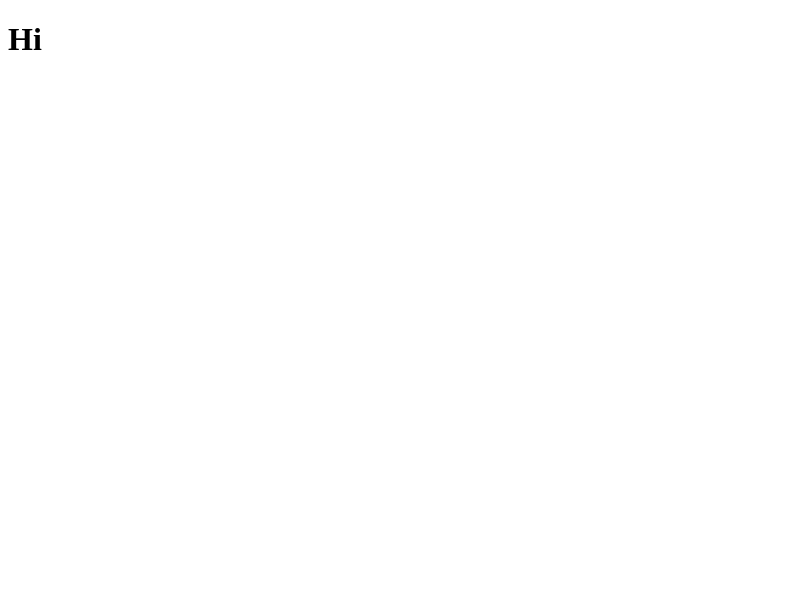
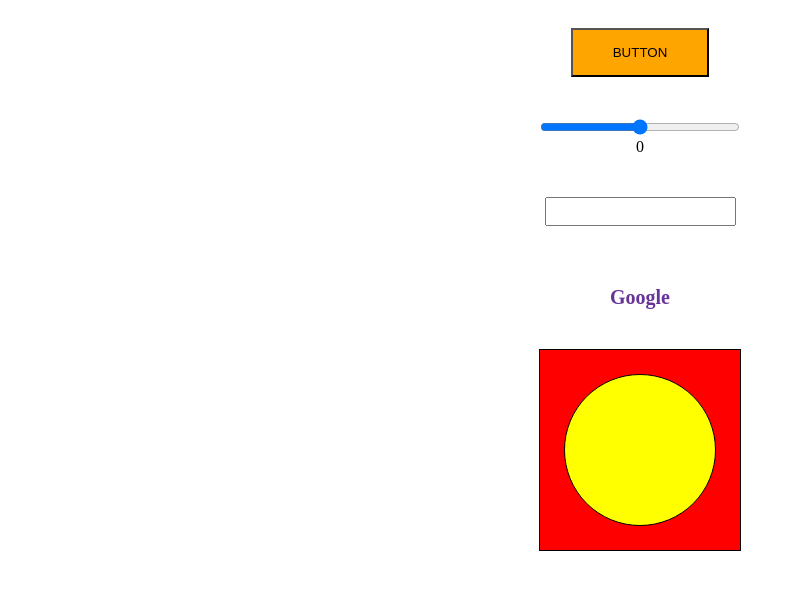
Before and after one commit to IgorKriv/learn_JS, a plain HTML site: page index.html in a window 1280 px wide. Shown: the whole page, without its empty margins (0-796 px from the left). Drawn offline with Linux system fonts and the light colour scheme.

Commit message:
Задание урока 04, модуль 02

```diff
--- a/index.html
+++ b/index.html
@@ -1,14 +1,45 @@
 <!DOCTYPE html>
 <html lang="en">
+
 <head>
     <meta charset="UTF-8">
+    <meta http-equiv="X-UA-Compatible" content="IE=edge">
     <meta name="viewport" content="width=device-width, initial-scale=1.0">
-    <title>Document</title>
+    <link rel="stylesheet" href="./style.css">
+    <script src="./script.js" defer></script>
+    <title>Listeners</title>
 </head>
-<script src="script.js" defer> </script>
+
 <body>
-    <h1>Hi</h1>
 
+    <main>
+        <div class="controls">
+            <button id="btn">Button</button>
+        </div>
+
+        <div class="controls">
+            <input type="range" id="range">
+            <span id="range-span">0</span>
+        </div>
+
+        <div class="controls">
+            <input type="text" id="text">
+            <span id="text-span"></span>
+        </div>
+
+        <div class="controls">
+            <a href="https://www.google.ru/">Google</a>
+        </div>
+
+        <div class="controls">
+            <div id="square">
+                <div id="circle">
+                    <button id="e_btn">Жмяк</button>
+                </div>
+            </div>
+        </div>
+    </main>
 
 </body>
+
 </html>
--- a/script.js
+++ b/script.js
@@ -1,25 +1,25 @@
-let title = "строка с названием проекта";
-let screens = "Простые, Сложные, Интерактивные";
-let screenPrice = 1;
-let rollback = 99;
-let fullPrice = 1000000000;
-let adaptive = true;
+'use strict';
 
-//Вывести в консоль тип данных значений переменных title, fullPrice, adaptive;
-console.log(title);
-console.log(fullPrice);
-console.log(adaptive);
 
-//Вывести в консоль длину строки из переменной screens
-console.log(screens.length);
+const btn = document.querySelector('#btn');
+const textInput = document.querySelector('#text');
+const square = document.querySelector('#square');
+const circle = document.querySelector('#circle');
+const range = document.querySelector('#range');
+const eBtn = document.querySelector('#e_btn');
+const rangeSpan = document.querySelector('#range-span');
 
-//Вывести в консоль “Стоимость верстки экранов (screenPrice) рублей/ долларов/гривен/юани” и “Стоимость разработки сайта (fullPrice) рублей/ долларов/гривен/юани”
-console.log("Стоимость верстки экранов " + screenPrice + " рублей/ долларов/гривен/юани");
-console.log("Стоимость разработки сайта " + fullPrice + " рублей/ долларов/гривен/юани");
+//1
+btn.addEventListener('click', function () {
+    square.style.backgroundColor = textInput.value;
+});
 
-//Привести строку screens к нижнему регистру и разбить строку на массив, вывести массив в консоль
-console.log(screens.toLowerCase());
-console.log(screens.split(','));
+//2
+eBtn.style.display = 'none';
 
-//Вывести в консоль Процент отката посреднику за работу (fullPrice * (rollback / 100))
-console.log(fullPrice * (rollback / 100));
+//3
+range.addEventListener('input', function () {
+    circle.style.width = range.value + '%';
+    circle.style.height = range.value + '%';
+    rangeSpan.textContent = range.value;
+});
--- /dev/null
+++ b/style.css
@@ -0,0 +1,71 @@
+main {
+    display: flex;
+    flex-direction: column;
+    align-items: center;
+    padding-top: 20px;
+}
+
+.controls {
+    margin-bottom: 40px;
+    display: flex;
+    flex-direction: column;
+    align-items: center;
+}
+
+span {
+    height: 20px;
+    line-height: 20px;
+}
+
+button {
+    padding: 15px 40px;
+    text-transform: uppercase;
+    cursor: pointer;
+    background-color: orange;
+}
+
+input[type=range] {
+    width: 200px;
+    cursor: pointer;
+}
+
+input[type=text] {
+    padding: 5px;
+}
+
+a {
+    text-decoration: none;
+    color: rebeccapurple;
+    font-weight: bold;
+    font-size: 20px;
+    transition: .3s;
+}
+
+a:hover {
+    color: red;
+}
+
+#square {
+    width: 200px;
+    height: 200px;
+    border: 1px solid #000;
+    background-color: red;
+    display: flex;
+    justify-content: center;
+    align-items: center;
+}
+
+#circle {
+    width: 150px;
+    height: 150px;
+    border-radius: 50%;
+    border: 1px solid #000;
+    background-color: yellow;
+    display: flex;
+    justify-content: center;
+    align-items: center;
+}
+
+.green {
+    background-color: green !important;
+}
```
